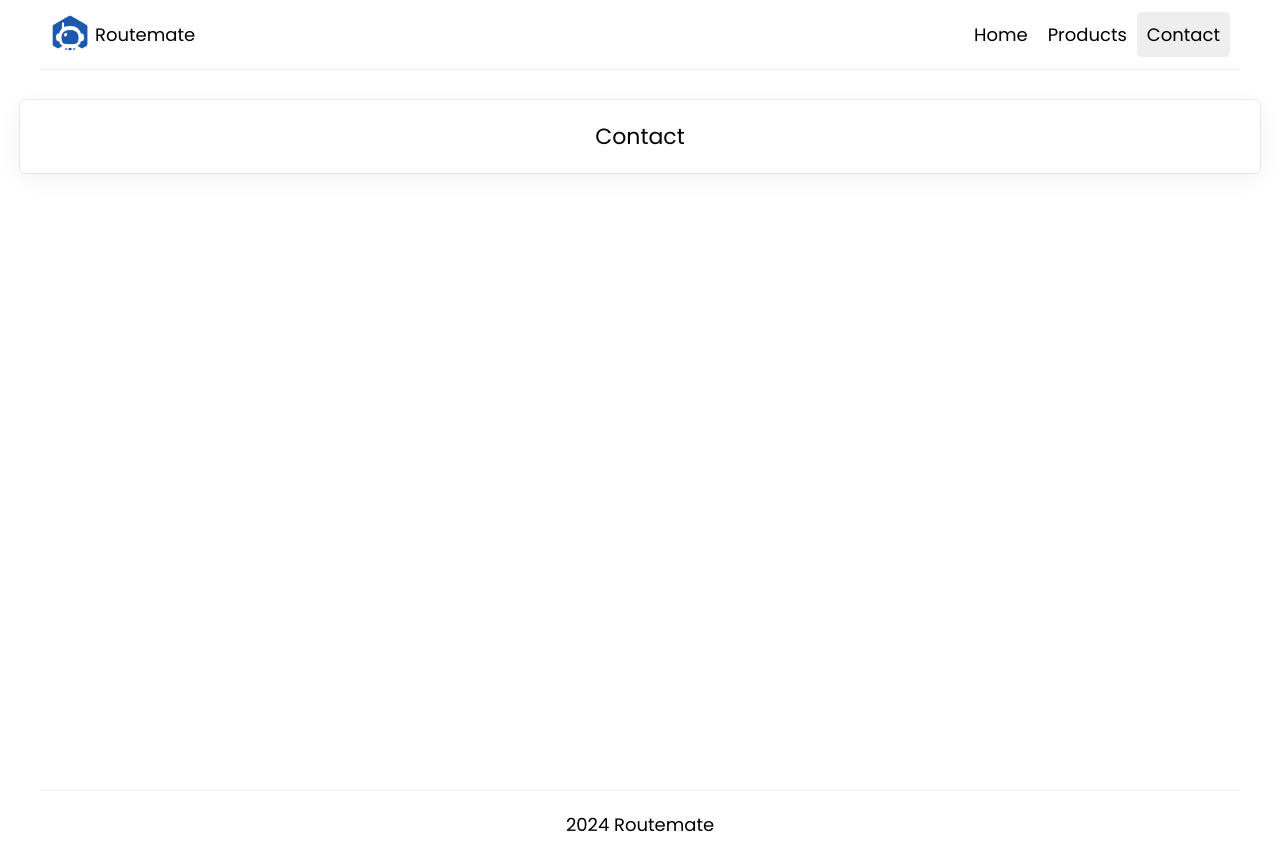
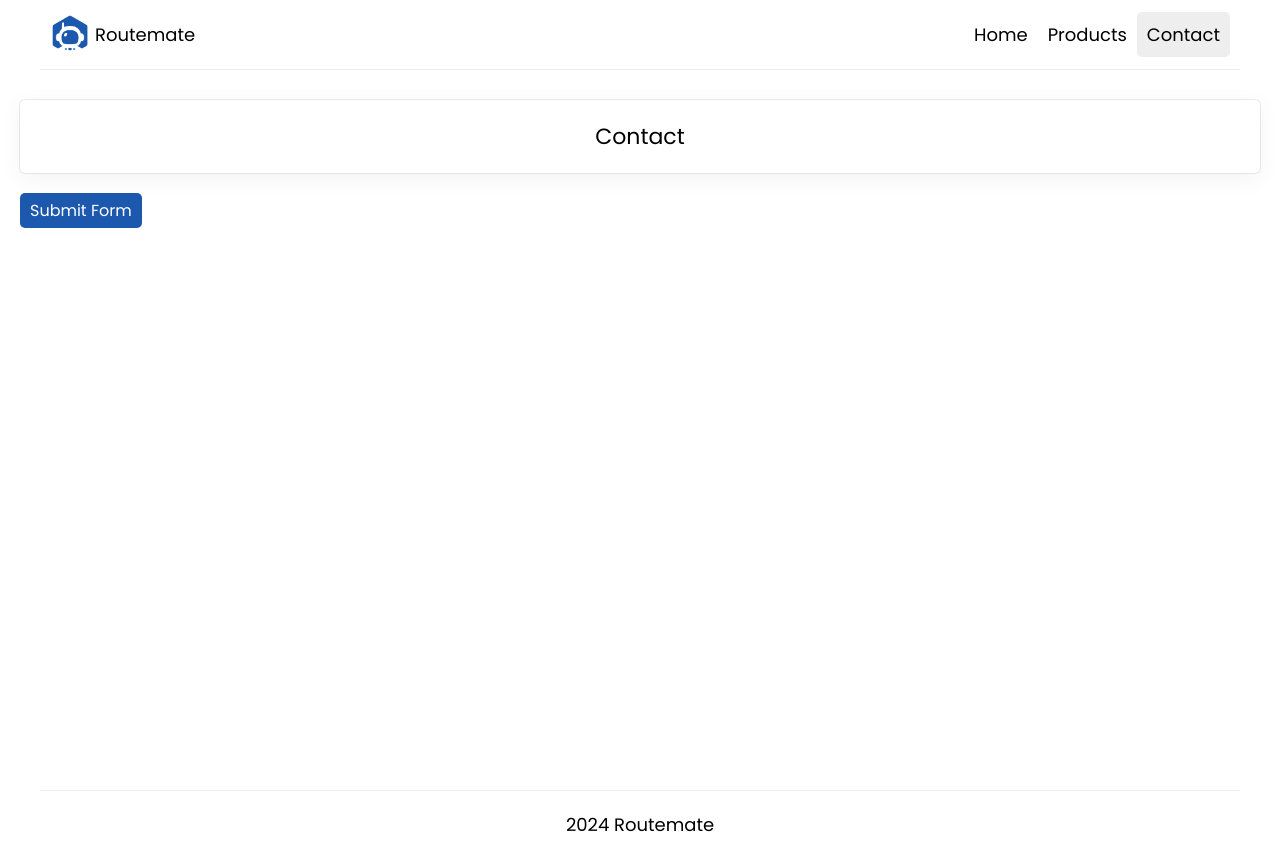
Before and after one commit to devesh1808/RouteMate, a React (Vite) app: page /contact in a window 1280 px wide. Built offline with nearby package versions, Linux system fonts and the light colour scheme.

Commit message:
Did navigation using useNavigate hook

```diff
--- a/src/components/Contact.jsx
+++ b/src/components/Contact.jsx
@@ -1,3 +1,17 @@
+import { useNavigate } from "react-router-dom";
+
 export const Contact = () => {
-  return <div className="component">Contact</div>;
+  const navigate = useNavigate();
+
+  const handleSubmit = () => {
+    console.log("----");
+    return navigate("/");
+  };
+
+  return (
+    <>
+      <div className="component">Contact</div>
+      <button onClick={handleSubmit}>Submit Form</button>
+    </>
+  );
 };
```
